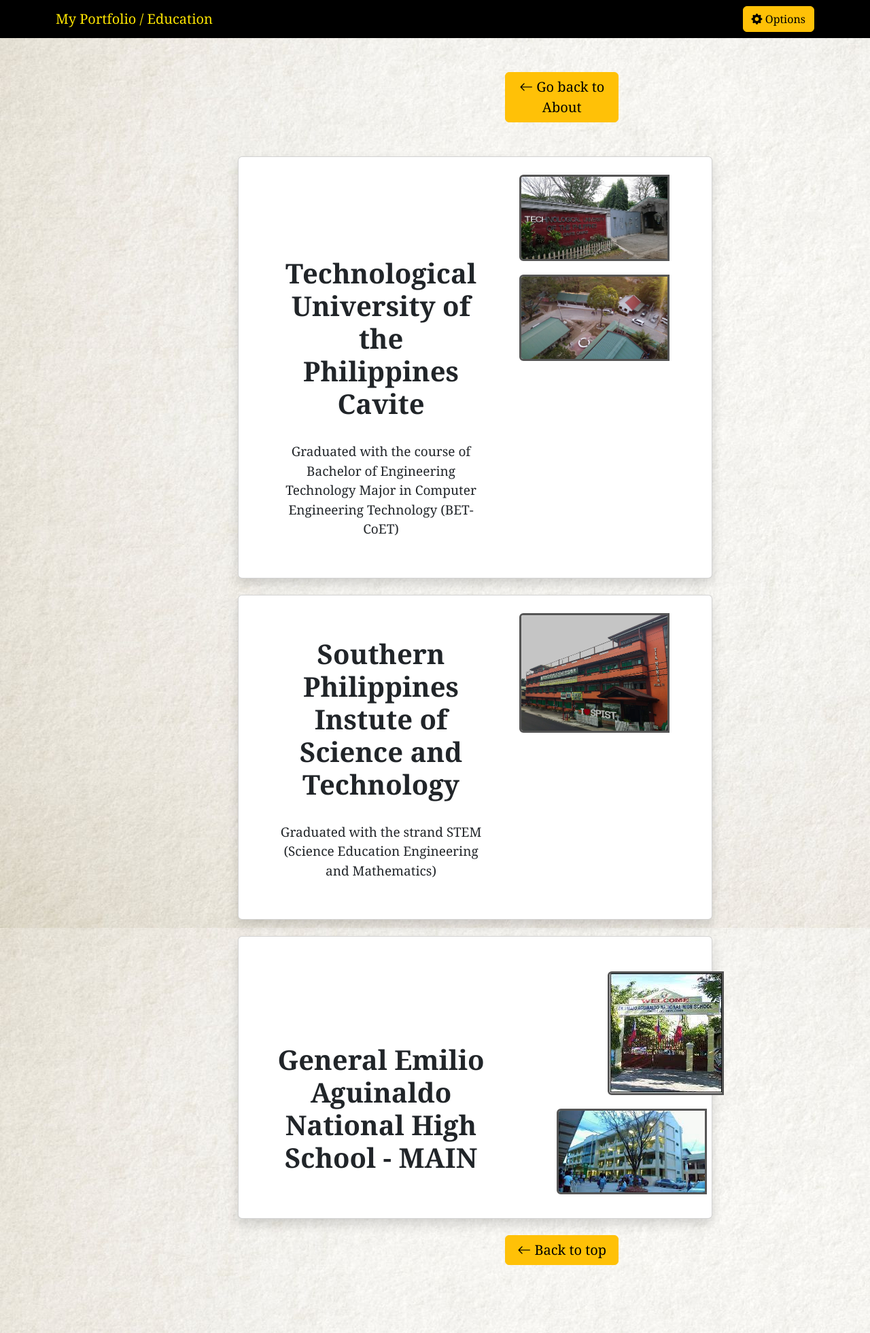
After one commit to Pwersa/MyPortfolio, a Django app: page /education/ in a window 1280 px wide. The commit adds this page. Shown: the whole page at 68% size. Run offline with Django 4.2, Linux system fonts and the light colour scheme.

Commit message:
Added education

```diff
--- /dev/null
+++ b/MySelf/static/css/education.css
@@ -0,0 +1,20 @@
+body {
+    background-color: white;
+    color: white;
+}
+
+h1[name="card_title_projects"]{
+    font-family: Georgia, serif;
+    text-align: center;
+    font-weight: bold;
+}
+
+p[name="card_details_projects"]{
+    font-family: Georgia, serif;
+    font-size: 19px;
+    text-align: center;
+}
+
+img {
+    border: 3px solid #555;
+}
--- a/MySelf/templates/html_files/about.html
+++ b/MySelf/templates/html_files/about.html
@@ -37,7 +37,7 @@
             <p><a href="{% url 'about' %}" name="card_profile"><i class="bi bi-house-door"></i> Home</a></p>
             <p><a href="{% url 'about' %}" name="card_profile"><i class="bi bi-file-person"></i> About </a></p>
             <p><a href="{% url 'skills' %}" name="card_profile"><i class="bi bi-boxes"></i> Projects </a></p>
-            <p><a href="#" name="card_profile"><i class="bi bi-mortarboard"></i> Education </a></p>
+            <p><a href="{% url 'education' %}" name="card_profile"><i class="bi bi-mortarboard"></i> Education </a></p>
             <p><a href="{% url 'contact' %}" name="card_profile"><i class="bi bi-telephone"></i> Contact Me </a></p>
             <p><a href="{% static "media/Resume_JR_Angelo_Indaya.pdf" %}" download="Resume" target="_blank"> <button name="button_download_resume" type="button" class="btn btn-outline-warning" style="color: black;">Download Resume</button></a></p>
           </div>
--- /dev/null
+++ b/MySelf/templates/html_files/education.html
@@ -0,0 +1,89 @@
+{% load static %}
+<!doctype html>
+
+<html lang="en">
+
+  <head>
+    <meta charset="utf-8">
+    <meta name="viewport" content="width=device-width, initial-scale=1">
+    <title>Welcome!</title>
+    <link href="https://cdn.jsdelivr.net/npm/bootstrap@5.3.2/dist/css/bootstrap.min.css" rel="stylesheet" integrity="sha384-T3c6CoIi6uLrA9TneNEoa7RxnatzjcDSCmG1MXxSR1GAsXEV/Dwwykc2MPK8M2HN" crossorigin="anonymous">
+    <link rel="stylesheet" href="https://cdn.jsdelivr.net/npm/bootstrap-icons@1.11.1/font/bootstrap-icons.css">
+    <link rel='stylesheet' href="{% static "css/education.css" %}">
+
+  </head>
+
+  <body background="{% static 'images/bg.jpg' %}">
+    <nav class="navbar" style="background-color: black;">
+      <div class="container">
+        <a class="navbar-brand" style="color: #ffe600; font-family: Georgia, serif;">My Portfolio / Education</a>
+        <button type="button" class="btn btn-warning" style="font-family: Georgia, serif;"><i class="bi bi-gear-fill"></i> Options</button>
+
+      </div>
+    </nav>
+
+
+
+
+  <div style="margin: 50px 0px 50px 350px;">
+
+    <a href="{% url 'about' %}"><button type="button" class="btn btn-warning" style="font-family: Georgia, serif; font-size: 20px; margin-left: 393px; margin-bottom: 50px; width: 18%;"><i class="bi bi-arrow-left"></i> Go back to About </button></a>
+
+    <div class="shadow p-3 card mb-4" style="width: 75%;" >
+      <div class="row g-0" style="">
+        <div class="col-md-7">
+          <div class="card-body" style="margin: 115px 25px 25px 25px;">
+            <h1 class="card-title" name="card_title_projects">Technological University of the Philippines Cavite</h1>
+            <br>
+            <p class="card-text" name="card_details_projects">Graduated with the course of Bachelor of Engineering Technology Major in Computer Engineering Technology (BET-CoET)</p>
+          </div>
+        </div>
+        <div class="col-md-4">
+          <img src="{% static "images/TUPC1.jpg" %}" class="img-fluid rounded-start" style="margin: 10px 10px 10px 10px; border: 2px solid #80000;">
+          <img src="{% static "images/TUPC2.jpg" %}" class="img-fluid rounded-start" style="margin: 10px 10px 10px 10px; border: 2px solid #80000;">
+
+        </div>
+      </div>
+    </div>
+
+    <div class="shadow p-3 card mb-4" style="width: 75%;" >
+      <div class="row g-0" style="">
+        <div class="col-md-7">
+          <div class="card-body" style="margin: 30px 25px 25px 25px;">
+            <h1 class="card-title" name="card_title_projects">Southern Philippines Instute of Science and Technology</h1>
+            <br>
+            <p class="card-text" name="card_details_projects">Graduated with the strand STEM (Science Education Engineering and Mathematics)</p>
+          </div>
+        </div>
+        <div class="col-md-4">
+          <img src="{% static "images/spist1.jpg" %}" class="img-fluid rounded-start" style="margin: 10px 10px 10px 10px; border: 2px solid #80000;">
+        </div>
+      </div>
+    </div>
+
+    <div class="shadow p-3 card mb-4" style="width: 75%;" >
+      <div class="row g-0" style="">
+        <div class="col-md-7">
+          <div class="card-body" style="margin: 125px 25px 25px 25px;">
+            <h1 class="card-title" name="card_title_projects">General Emilio Aguinaldo National High School - MAIN</h1>
+          </div>
+        </div>
+        <div class="col-md-4">
+          <img src="{% static "images/geanhs1.jpg" %}" class="img-fluid rounded-start" style="margin: 35px 10px 10px 140px; border: 2px solid #80000;">
+          <img src="{% static "images/geanhs2.jpg" %}" class="img-fluid rounded-start" style="margin: 10px 10px 10px 65px; border: 2px solid #80000;">
+
+        </div>
+      </div>
+    </div>
+
+
+
+
+    <a href="#top"><button type="button" class="btn btn-warning" style="font-family: Georgia, serif; font-size: 20px; margin-left: 393px; margin-bottom: 50px; width: 18%;"><i class="bi bi-arrow-left"></i> Back to top </button></a>
+
+  </div>
+
+    <script src="https://cdn.jsdelivr.net/npm/bootstrap@5.3.2/dist/js/bootstrap.bundle.min.js" integrity="sha384-C6RzsynM9kWDrMNeT87bh95OGNyZPhcTNXj1NW7RuBCsyN/o0jlpcV8Qyq46cDfL" crossorigin="anonymous"></script>
+  </body>
+
+</html>
--- a/MySelf/urls.py
+++ b/MySelf/urls.py
@@ -6,4 +6,6 @@
     path("about/", views.home, name="about"),
     path("contact/", views.contact, name="contact"),
     path("skills/", views.skills, name="skills"),
+    path("education/", views.education, name="education"),
+
 ]
--- a/MySelf/views.py
+++ b/MySelf/views.py
@@ -10,3 +10,6 @@
 
 def skills(request):
     return render(request, 'html_files/skills.html')
+
+def education(request):
+    return render(request, 'html_files/education.html')
```
Also changed, not shown: MySelf/static/images/TUPC1.jpg (added), MySelf/static/images/TUPC2.jpg (added), MySelf/static/images/geanhs1.jpg (added), MySelf/static/images/geanhs2.jpg (added), MySelf/static/images/spist1.jpg (added), 1 other file.
